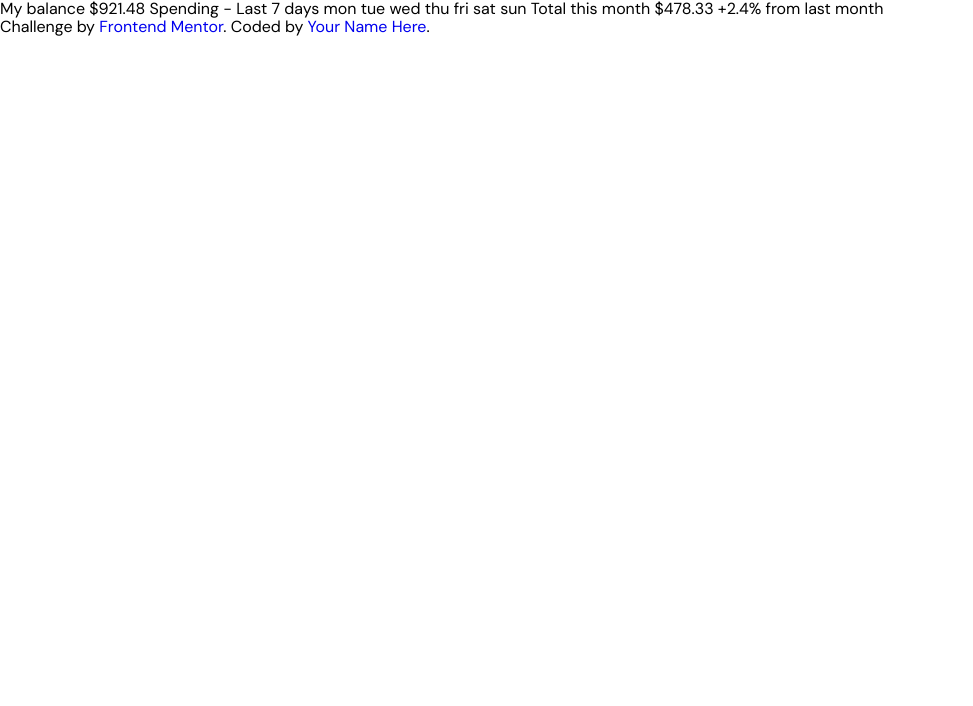
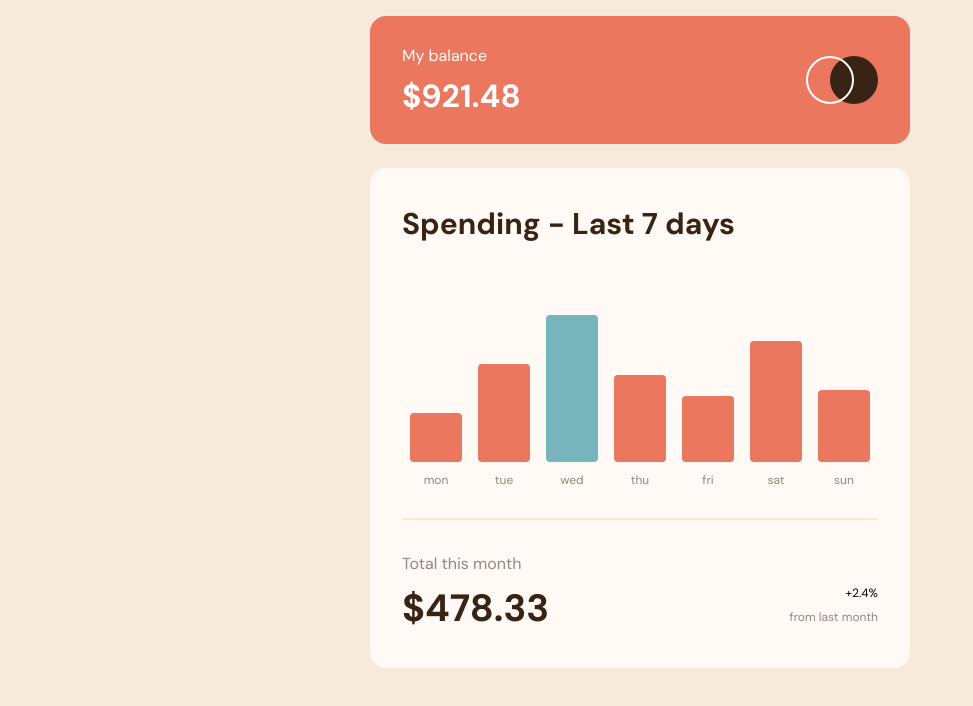
Before and after one commit to cervantesdeveloper/fem-22_expenses-chart, a website with bundled scripts: page index.html in a window 1280 px wide. Shown: the whole page, without its empty margins (0-973 px from the left). Built offline with nearby package versions, Linux system fonts and the light colour scheme.

Commit message:
I made the desktop layout

```diff
--- a/index.html
+++ b/index.html
@@ -14,29 +14,47 @@
   <link rel="stylesheet" href="build/css/app.css">
 </head>
 <body>
+  <main>
+    <figure class="card-chart">
+      <div class="card-chart__head">
+        <div class="card-chart__balance">
+          <h2>My balance</h2>
+          <p>$921.48</p>
+        </div>
+        <div class="card-chart__logo">
+          <img src="./src/images/logo.svg" alt="">
+        </div>
+      </div>
 
-  My balance
-  $921.48
+      <div class="card-chart__body">
+        <h1>Spending - Last 7 days</h1>
+        <div class="card-chart__chart">
+        </div>
 
-  Spending - Last 7 days
+        <div class="card-chart__text">
+          <h3>Total this month</h3>
+          <div class="card-chart__total">
+            <p class="card-chart__mount">$478.33</p>
+            <div class="card-chart__percent">
+              <p>+2.4%</p>
+              <span>from last month</span>
+            </div>
+          </div>
+        </div>
+      </div>
 
-  mon
-  tue
-  wed
-  thu
-  fri
-  sat
-  sun
 
-  Total this month
-  $478.33
+    </figure>
+  </main>
+  <footer class="footer">
 
-  +2.4%
-  from last month
+  </footer>
 
-  <div class="attribution">
+
+  <!-- <div class="attribution">
     Challenge by <a href="https://www.frontendmentor.io?ref=challenge" target="_blank">Frontend Mentor</a>.
     Coded by <a href="#">Your Name Here</a>.
-  </div>
+  </div> -->
+  <script src="./src/js/app.js" type="module"></script>
 </body>
 </html>
--- /dev/null
+++ b/src/js/app.js
@@ -0,0 +1,27 @@
+const d =  document;
+import data from "../data.json" with {type: "json"};
+
+d.addEventListener("DOMContentLoaded", ()=>{
+    createChart();
+})
+
+function createChart(){
+    const chart = d.querySelector(".card-chart__chart");
+    const values = data.map(value=> value.amount);
+    const biggestValue = Math.max(...values);
+    console.log(biggestValue);
+
+    data.forEach(day=>{
+        const chartBar = d.createElement("DIV");
+        chartBar.classList.add("chart-bar");
+        chartBar.innerHTML =
+            `
+                <span>$${day.amount}</span>
+                <div class="chart-bar__bar" style="height: ${(day.amount / biggestValue) * 147}px; background-color: ${day.amount == biggestValue ? "rgb(118, 181, 188)" : "rgb(236, 119, 95)"}" ></div>
+                <p>${day.day}</p>
+            `;
+
+
+        chart.appendChild(chartBar);
+    })
+}
--- a/src/scss/base/_global.scss
+++ b/src/scss/base/_global.scss
@@ -4,16 +4,28 @@ body{
     font-family: v.$font;
     font-optical-sizing: auto;
     font-style: normal;
+    background-color: v.$cream;
+}
+
+main{
+    display: flex;
+    justify-content: center;
+    align-items: center;
+    flex-direction: column;
+    padding: 1rem;
 }
 
 html {
     box-sizing: border-box;
     scroll-padding-top: 0rem;
 }
+
 *,
 *:before,
 *:after {
     box-sizing: inherit;
+    margin: 0;
+    padding: 0;
 }
 
 a {
--- a/src/scss/base/_variables.scss
+++ b/src/scss/base/_variables.scss
@@ -8,6 +8,7 @@ $cyan: rgb(118, 181, 188);
 $brown-dark: rgb(56, 35, 20);
 $brown-medium: rgb(147, 134, 123);
 $cream: rgb(248, 233, 221);
+$white: #fff;
 
 /*measures*/
 $font-size-body: 1.125rem;
--- /dev/null
+++ b/src/scss/layout/_card.scss
@@ -0,0 +1,208 @@
+@use "../base/variables" as v;
+@use "../base/mixins" as m;
+
+.card-chart{
+    width: clamp(21.4375rem, 100%, 33.75rem);
+}
+
+.card-chart__head{
+    background-color: v.$orange;
+    border-radius: .5rem;
+    min-height: 6rem;
+    color: v.$white;
+    display: flex;
+    justify-content: space-between;
+    align-items: center;
+    padding: 1.5rem;
+    margin-bottom: 1rem;
+
+    @include m.tablet{
+        padding: 2rem;
+        margin-bottom: 1.5rem;
+        border-radius: 1rem;
+    }
+}
+
+.card-chart__balance{
+    height: 100%;
+    h2{
+        font-size: 1rem;
+        font-weight: 400;
+        line-height: 1;
+
+        @include m.tablet{
+            margin-bottom: 1rem;
+        }
+    }
+
+    p{
+        font-size: v.$font-size-body;
+        font-weight: 700;
+        line-height: 1.75;
+
+        @include m.tablet{
+            font-size: 2rem;
+            line-height: 1;
+        }
+    }
+
+
+}
+
+.card-chart__logo{
+    width: 4rem;
+
+    @include m.tablet{
+        width: 4.5rem;
+    }
+}
+
+.card-chart__body{
+    background-color: v.$orange-light;
+    padding: 1.5rem;
+    border-radius: .5rem;
+
+    h1{
+        color: v.$brown-dark;
+        font-size: 1.5rem;
+        line-height: 1.5;
+        margin: 0;
+    }
+
+    @include m.tablet{
+        padding: 2rem;
+        border-radius: 1rem;
+
+        h1{
+            font-size: 1.875rem;
+            line-height: 1.6;
+        }
+    }
+}
+
+.card-chart__chart{
+    width: 100%;
+    border-bottom: 2px solid v.$cream;
+    height: 15.625rem;
+    display: flex;
+    justify-content: space-between;
+    margin-bottom: 1.3125rem;
+
+    @include m.tablet{
+        height: 17rem;
+        margin-bottom: 1.75rem;
+    }
+}
+
+.chart-bar{
+    min-width: 2.5rem;
+    height: 100%;
+    display: flex;
+    flex-direction: column;
+    justify-content: end;
+    @include m.tablet{
+        width: 100%;
+    }
+
+
+
+    span{
+        display: block;
+        padding: .75rem 0;
+        border-radius: .25rem;
+        background-color: v.$brown-dark;
+        color: v.$white;
+        font-size: .75rem;
+        font-weight: 400;
+        text-align: center;
+        margin-bottom: .5rem;
+        opacity: 0;
+        transition: opacity .3s ease-in-out;
+    }
+
+    &:hover span{
+        opacity: 1;
+    }
+
+    div{
+        margin: 0 5px .75rem 5px;
+        background-color: v.$orange;
+        cursor: pointer;
+        margin-bottom: .75rem;
+        border-radius: .25rem;
+        transition: opacity .3s ease-in-out;
+
+        @include m.tablet{
+            margin: 0 8px .75rem 8px;
+        }
+    }
+
+    &:hover div{
+        opacity: .6;
+    }
+
+    p{
+        color: v.$brown-medium;
+        font-size: .75rem;
+        text-align: center;
+        line-height: 1;
+        margin-bottom: 2rem;
+    }
+}
+
+.card-chart__text{
+    h3{
+        font-size: .75rem;
+        color: v.$brown-medium;
+        font-weight: 400;
+        line-height: 2;
+
+        @include m.tablet{
+            font-size: 1rem;
+        }
+    }
+}
+
+.card-chart__total{
+    display: flex;
+    justify-content: space-between;
+    height: 2.5rem;
+
+    @include m.tablet{
+        height: 3.5rem;
+    }
+
+    & > p{
+        font-size: 1.3125rem;
+        color: v.$brown-dark;
+        font-weight: 700;
+        line-height: 2.5rem;
+
+        @include m.tablet{
+            line-height: 3.5rem;
+            font-size: 2.375rem;
+        }
+    }
+}
+
+.card-chart__percent{
+    text-align: right;
+    font-size: .75rem;
+
+    p {
+        line-height: 1.3;
+    }
+
+    span{
+        display: inline-block;
+        color: v.$brown-medium;
+        line-height: 1.5;
+    }
+
+    @include m.tablet{
+        p{
+            line-height: 2.3;
+        }
+
+    }
+}
--- a/src/scss/layout/_index.scss
+++ b/src/scss/layout/_index.scss
@@ -0,0 +1 @@
+@forward "card"
```
Also changed, not shown: build/css/app.css, src/data.json (renamed from data.json), 1 other file.
